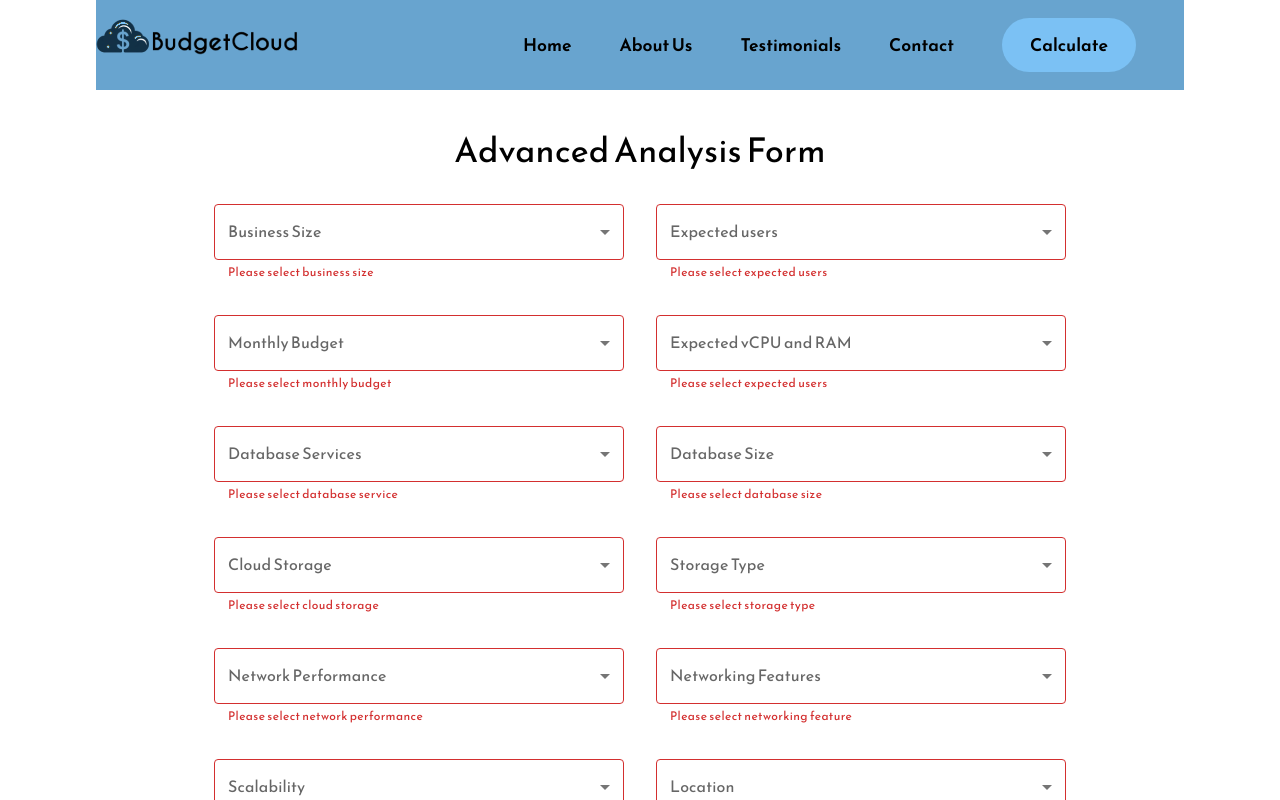
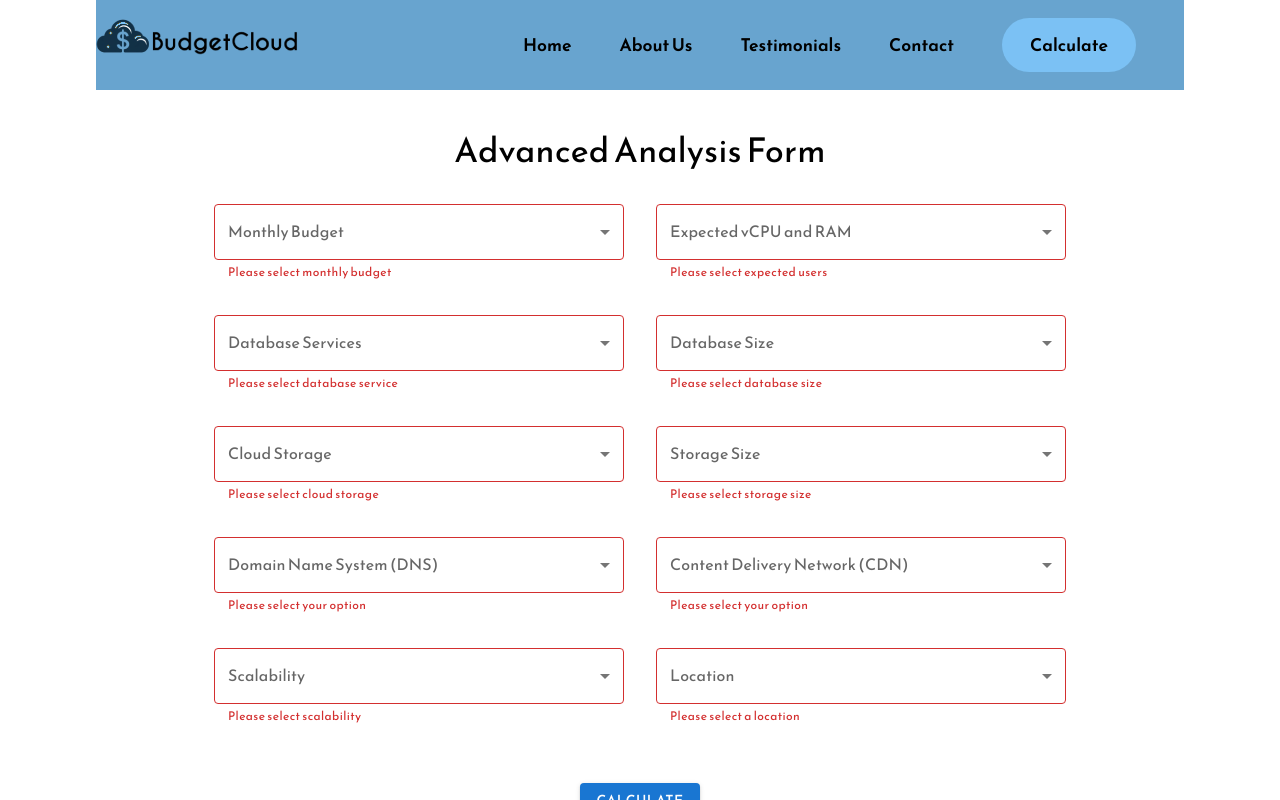
Before and after one commit to bjasim/cloud-calculator, a React (Create React App) app in the folder FrontendCalculator/: page /form/advancedform in a window 1280 px wide. Both pictures are taken after a click on the button "CALCULATE". Shown: the top 800 px of the page. Built offline with nearby package versions, Linux system fonts and the light colour scheme.

Commit message:
Modify questions in advenced form

```diff
--- a/FrontendCalculator/src/Forms/AdvancedForm.js
+++ b/FrontendCalculator/src/Forms/AdvancedForm.js
@@ -18,31 +18,33 @@ const AdvancedForm = () => {
   const navigate = useNavigate(); // Initialize navigate function
   const [loading, setLoading] = useState(false);
   const [formData, setFormData] = useState({
-    businessSize: "",
-    expectedUsers: "",
+    // businessSize: "",
+    // expectedUsers: "",
     monthlyBudget: "",
     expectedRAM: "",
     databaseService: "",
     databaseSize: "",
     cloudStorage: "",
-    storageType: "",
-    networkPerformance: "",
-    networkingFeature: "",
+    storageSize: "",
+    // networkPerformance: "",
+    dnsConnection: "",
+    cdnConnection: "",
     scalability: "",
     location: "",
   });
 
   const [validationErrors, setValidationErrors] = useState({
-    businessSize: false,
-    expectedUsers: false,
+    // businessSize: false,
+    // expectedUsers: false,
     monthlyBudget: false,
     expectedRAM: false,
     databaseService: false,
     databaseSize: false,
     cloudStorage: false,
-    storageType: false,
-    networkPerformance: false,
-    networkingFeature: false,
+    storageSize: false,
+    // networkPerformance: false,
+    dnsConnection: false,
+    cdnConnection: false,
     scalability: false,
     location: false,
   });
@@ -114,56 +116,6 @@ const AdvancedForm = () => {
         <form onSubmit={handleSubmit}>
           <Grid container spacing={4}>
             {/* Business Size */}
-            <Grid item xs={6}>
-              <FormControl fullWidth>
-                <InputLabel id="business-size-label">Business Size</InputLabel>
-                <Select
-                  labelId="business-size-label"
-                  value={formData.businessSize}
-                  onChange={handleChange}
-                  name="businessSize"
-                  label="Business Size"
-                  error={validationErrors.businessSize}
-                >
-                  <MenuItem value="">Select...</MenuItem>
-                  <MenuItem value="smallBusiness">Small Business / Startup</MenuItem>
-                  <MenuItem value="mediumBusiness">Medium-Sized Business</MenuItem>
-                  <MenuItem value="largeEnterprise">Large Enterprise</MenuItem>
-                  <MenuItem value="creativeAgencies">Creative and Digital Agencies</MenuItem>
-                  <MenuItem value="healthEducationNonProfit">
-                    Healthcare, Education, and Non-Profit Organizations
-                  </MenuItem>
-                </Select>
-                {validationErrors.businessSize && (
-                  <FormHelperText error>Please select business size</FormHelperText>
-                )}
-              </FormControl>
-            </Grid>
-            {/* Expected Users */}
-            <Grid item xs={6}>
-              <FormControl fullWidth>
-                <InputLabel id="user-count-label">Expected users</InputLabel>
-                <Select
-                  labelId="user-count-label"
-                  value={formData.expectedUsers}
-                  onChange={handleChange}
-                  name="expectedUsers"
-                  label="How many concurrent users?"
-                  error={validationErrors.expectedUsers}
-                >
-                  <MenuItem value="">Select...</MenuItem>
-                  <MenuItem value="100-500">100-500 users</MenuItem>
-                  <MenuItem value="500-1000">500-1000 users</MenuItem>
-                  <MenuItem value="1000-5000">1000-5000 users</MenuItem>
-                  <MenuItem value="5000-10000">5000-10000 users</MenuItem>
-                  <MenuItem value="moreThan10000">More than 10000 users</MenuItem>
-                </Select>
-                {validationErrors.expectedUsers && (
-                  <FormHelperText error>Please select expected users</FormHelperText>
-                )}
-              </FormControl>
-            </Grid>
-            {/* Monthly Budget */}
             <Grid item xs={6}>
               <FormControl fullWidth>
                 <InputLabel id="monthly-budget-label">Monthly Budget</InputLabel>
@@ -249,11 +201,10 @@ const AdvancedForm = () => {
                   error={validationErrors.databaseSize}
                 >
                   <MenuItem value="">Select...</MenuItem>
-                  <MenuItem value="small">Small (under 1 TB)</MenuItem>
-                  <MenuItem value="medium">Medium (1-10 TB)</MenuItem>
-                  <MenuItem value="large">Large (10-100 TB)</MenuItem>
-                  <MenuItem value="veryLarge">Very Large (over 100 TB)</MenuItem>
-                  <MenuItem value="notSure">Not Sure/No Specific Requirements</MenuItem>
+                  <MenuItem value="small">10GB</MenuItem>
+                  <MenuItem value="medium">100GB</MenuItem>
+                  <MenuItem value="large">1TB</MenuItem>
+                  <MenuItem value="noDatabase">Not database required</MenuItem>
                 </Select>
                 {validationErrors.databaseSize && (
                   <FormHelperText error>Please select database size</FormHelperText>
@@ -285,32 +236,32 @@ const AdvancedForm = () => {
               </FormControl>
             </Grid>
 
-            {/* Storage Type */}
+            {/* Storage Size */}
             <Grid item xs={6}>
               <FormControl fullWidth>
-                <InputLabel id="storage-type-label">Storage Type</InputLabel>
+                <InputLabel id="storage-size-label">Storage Size</InputLabel>
                 <Select
-                  labelId="storage-type-label"
-                  value={formData.storageType}
+                  labelId="storage-size-label"
+                  value={formData.storageSize}
                   onChange={handleChange}
-                  name="storageType"
-                  label="Storage Type"
-                  error={validationErrors.storageType}
+                  name="storageSize"
+                  label="Storage Size"
+                  error={validationErrors.storageSize}
                 >
                   <MenuItem value="">Select...</MenuItem>
-                  <MenuItem value="High Volume">High Volume Storage</MenuItem>
-                  <MenuItem value="Fast Access">Fast Access Storage</MenuItem>
-                  <MenuItem value="Backup Recovery">Regular Backup and Recovery</MenuItem>
-                  <MenuItem value="No Storage">No Storage Required</MenuItem>
+                  <MenuItem value="small">1TB</MenuItem>
+                  <MenuItem value="medium">10TB</MenuItem>
+                  <MenuItem value="large">100TB</MenuItem>
+                  <MenuItem value="notSure">No storage required</MenuItem>
                 </Select>
-                {validationErrors.storageType && (
-                  <FormHelperText error>Please select storage type</FormHelperText>
+                {validationErrors.storageSize && (
+                  <FormHelperText error>Please select storage size</FormHelperText>
                 )}
               </FormControl>
             </Grid>
 
             {/* Network Performance */}
-            <Grid item xs={6}>
+            {/* <Grid item xs={6}>
               <FormControl fullWidth>
                 <InputLabel id="network-performance-label">Network Performance</InputLabel>
                 <Select
@@ -331,31 +282,52 @@ const AdvancedForm = () => {
                   <FormHelperText error>Please select network performance</FormHelperText>
                 )}
               </FormControl>
-            </Grid>
+            </Grid> */}
 
-            {/* Networking Features */}
+            {/* Content Delivery Network (CDN) */}
             <Grid item xs={6}>
               <FormControl fullWidth>
-                <InputLabel id="networking-features-label">Networking Features</InputLabel>
+                <InputLabel id="dns-feature-laber">Domain Name System (DNS)</InputLabel>
                 <Select
-                  labelId="networking-features-label"
-                  value={formData.networkingFeature}
+                  labelId="dns-feature-laber"
+                  value={formData.dnsConnection}
                   onChange={handleChange}
-                  name="networkingFeature"
-                  label="Networking Features"
-                  error={validationErrors.networkingFeature}
+                  name="dnsConnection"
+                  label="dns connection"
+                  error={validationErrors.dnsConnection}
                 >
                   <MenuItem value="">Select...</MenuItem>
-                  <MenuItem value="Virtual Private Networking">VPN Connections</MenuItem>
-                  <MenuItem value="Content Delivery Network">
-                    Content Delivery Network (CDN)
-                  </MenuItem>
+                  <MenuItem value="Yes">Yes</MenuItem>
+                  <MenuItem value="No">No</MenuItem>
                 </Select>
-                {validationErrors.networkingFeature && (
-                  <FormHelperText error>Please select networking feature</FormHelperText>
+                {validationErrors.dnsConnection && (
+                  <FormHelperText error>Please select your option</FormHelperText>
                 )}
               </FormControl>
             </Grid>
+
+            {/* Content Delivery Network (CDN) */}
+            <Grid item xs={6}>
+              <FormControl fullWidth>
+                <InputLabel id="cdn-feature-laber">Content Delivery Network (CDN)</InputLabel>
+                <Select
+                  labelId="cdn-feature-laber"
+                  value={formData.cdnConnection}
+                  onChange={handleChange}
+                  name="cdnConnection"
+                  label="cdn connection"
+                  error={validationErrors.cdnConnection}
+                >
+                  <MenuItem value="">Select...</MenuItem>
+                  <MenuItem value="Yes">Yes</MenuItem>
+                  <MenuItem value="No">No</MenuItem>
+                </Select>
+                {validationErrors.cdnConnection && (
+                  <FormHelperText error>Please select your option</FormHelperText>
+                )}
+              </FormControl>
+            </Grid>
+
 
             {/* Scalability */}
             <Grid item xs={6}>
@@ -371,8 +343,8 @@ const AdvancedForm = () => {
                 >
                   <MenuItem value="">Select...</MenuItem>
                   <MenuItem value="notImportant">Not Important</MenuItem>
-                  <MenuItem value="somewhatImportant">Somewhat Important</MenuItem>
-                  <MenuItem value="veryImportant">Very Important</MenuItem>
+                  {/* <MenuItem value="somewhatImportant">Somewhat Important</MenuItem> */}
+                  {/* <MenuItem value="veryImportant">Very Important</MenuItem> */}
                   <MenuItem value="essential">Essential</MenuItem>
                 </Select>
                 {validationErrors.scalability && (
```
